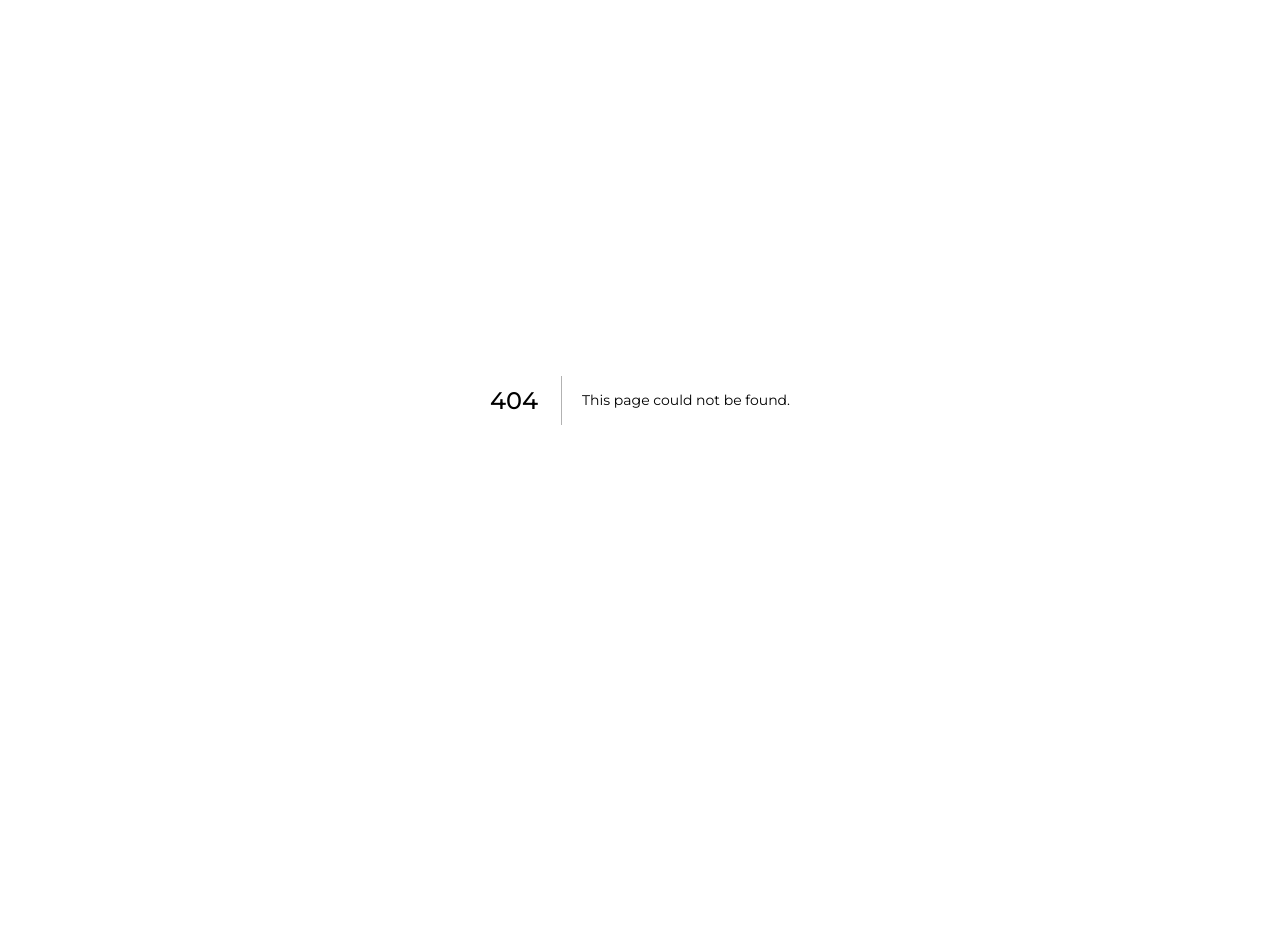
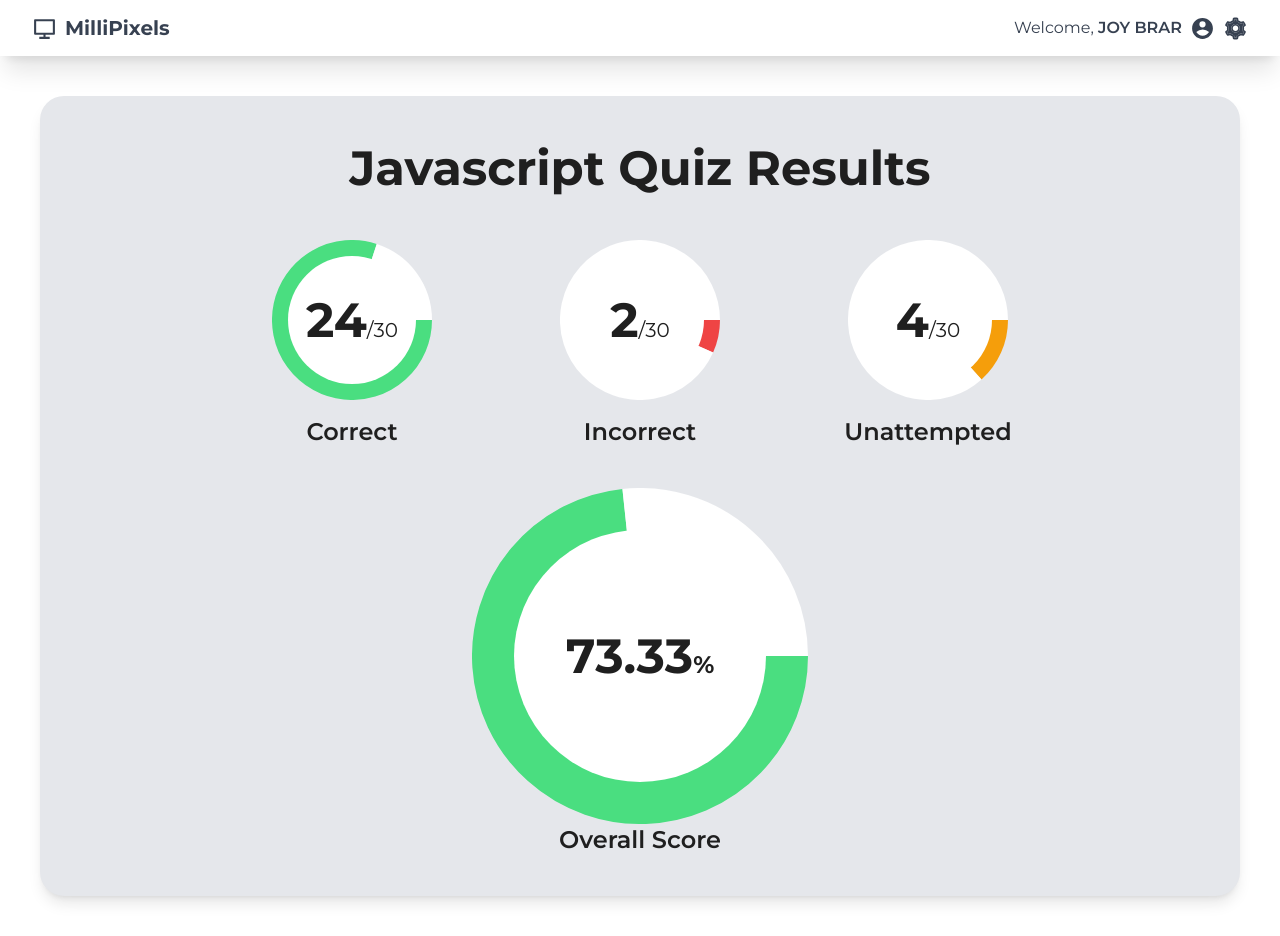
Before and after one commit to JoyBrar2001/Millipixels-Quest-UI, a Next.js app: page /candidate/dashboard in a window 1280 px wide. Before the commit this address had no page. Before the commit the page ends 800 px from the top, so only its background shows below. Built offline with nearby package versions, Linux system fonts and the light colour scheme.

Commit message:
Added Candidate Dashboard

```diff
--- /dev/null
+++ b/app/candidate/dashboard/components/MarksPieChart.tsx
@@ -0,0 +1,31 @@
+"use client"
+
+import { MarksPieChartProps } from "@/Interfaces"
+import { PieChart } from "react-minimal-pie-chart"
+
+const MarksPieChart = ({ data }: MarksPieChartProps) => {
+  return (
+    <div className="w-[80%] mx-auto grid grid-cols-3 gap-12 lg:px-10">
+      {data.map((item, index) => (
+        <div className="flex-center flex-col gap-4 p-10">
+          <div className="relative">
+            <PieChart
+              className="relative"
+              key={index}
+              data={[
+                { title: item.title, value: item.value, color: item.color },
+                { title: "Total", value: item.total - item.value, color: "#FFFFFF" },
+              ]}
+            />
+            <div className="absolute flex-center top-[50%] left-[50%] -translate-x-[50%] -translate-y-[50%] rounded-full bg-white h-[80%] w-[80%]">
+              <h1 className="text-5xl font-bold">{item.value}<span className="text-xl font-normal">/{item.total}</span></h1>
+            </div>
+          </div>
+          <h1 className="text-2xl font-semibold">{item.title}</h1>
+        </div>
+      ))}
+    </div>
+  )
+}
+
+export default MarksPieChart
--- /dev/null
+++ b/app/candidate/dashboard/components/OverallPieChart.tsx
@@ -0,0 +1,38 @@
+"use client"
+
+import { MarksPieChartProps } from '@/Interfaces';
+import { PieChart } from "react-minimal-pie-chart"
+
+const OverallPieChart = ({ data }: MarksPieChartProps) => {
+
+  const calculateOverallScore = () => {
+    const OverallPercentage = ((data[0].value - data[1].value) / data[0].total) * 100;
+    const DisplayPercentage = OverallPercentage.toFixed(2);
+    console.log(DisplayPercentage)
+    return OverallPercentage;
+  }
+
+  let OverallPercentage = calculateOverallScore()
+
+  return (
+    <div className='w-full flex-center flex-col'>
+      <div className='w-[30%] relative'>
+
+        <PieChart
+          className="relative"
+          data={[
+            { title: "Overallpercentage", value: OverallPercentage, color: OverallPercentage > 66 ? "#4ADE80" : OverallPercentage > 33 ? "#F59E0B" : "#EF4444" },
+            { title: "Null", value: 100 - OverallPercentage, color: "#FFFFFF" },
+          ]}
+        />
+
+        <div className='bg-white flex-center absolute top-[50%] left-[50%] -translate-x-[50%] -translate-y-[50%] w-[75%] h-[75%] rounded-full'>
+          <h1 className="text-5xl font-bold">{OverallPercentage.toFixed(2)}<span className='text-2xl'>%</span></h1>
+        </div>
+      </div>
+        <h1 className="text-2xl font-semibold">Overall Score</h1>
+    </div>
+  )
+}
+
+export default OverallPieChart
--- /dev/null
+++ b/app/candidate/dashboard/page.tsx
@@ -0,0 +1,16 @@
+import { MarksPieChartData } from '@/constants/data'
+import MarksPieChart from './components/MarksPieChart'
+import MainDashboard from './mainDashboard'
+import OverallPieChart from './components/OverallPieChart'
+
+export default function Page(){
+    return(
+        <div className="text-center text-[#1f1f1f] bg-gray-200 h-full md:min-h-[90vh] rounded-3xl shadow-lg p-10 gap-10">
+            <h1 className='text-5xl font-bold my-2'>Javascript Quiz Results</h1>
+            <MarksPieChart data={MarksPieChartData} />
+            <OverallPieChart data={MarksPieChartData} />
+
+            {/* <MainDashboard /> */}
+        </div>
+    )
+}
--- a/app/dashboard/page.tsx
+++ /dev/null
@@ -1,9 +0,0 @@
-import MainDashboard from './mainDashboard'
-
-export default function Page(){
-    return(
-        <>
-            <MainDashboard />
-        </>
-    )
-}
--- a/app/page.tsx
+++ b/app/page.tsx
@@ -12,7 +12,7 @@ export default function Page() {
         <Link href="/admin">Admin Dashboard</Link><br />
         <Link href="/candidate">Candidate Dashboard</Link><br />
         <Link href="/question">Quesetion UI</Link><br />
-        <Link href="/dashboard">Dashboard</Link>
+        <Link href="/candidate/dashboard">Marks Dashboard</Link>
       </p>
     </div>
   )
--- a/constants/data.ts
+++ b/constants/data.ts
@@ -112,3 +112,24 @@ export const QuizDetailsData = [
     topics: ["Topic 1", "Topic 2", "Topic 3"],
   },
 ];
+
+export const MarksPieChartData = [
+  {
+    value: 24,
+    total: 30,
+    title: "Correct",
+    color: "#4ADE80",
+  },
+  {
+    value: 2,
+    total: 30,
+    title: "Incorrect",
+    color: "#EF4444",
+  },
+  {
+    value: 4,
+    total: 30,
+    title: "Unattempted",
+    color: "#F59E0B",
+  },
+];
```
Also changed, not shown: Interfaces/index.ts (+11 -0 lines), app/candidate/dashboard/layout.tsx (renamed from app/dashboard/layout.tsx), app/candidate/dashboard/mainDashboard.tsx (renamed from app/dashboard/mainDashboard.tsx).
